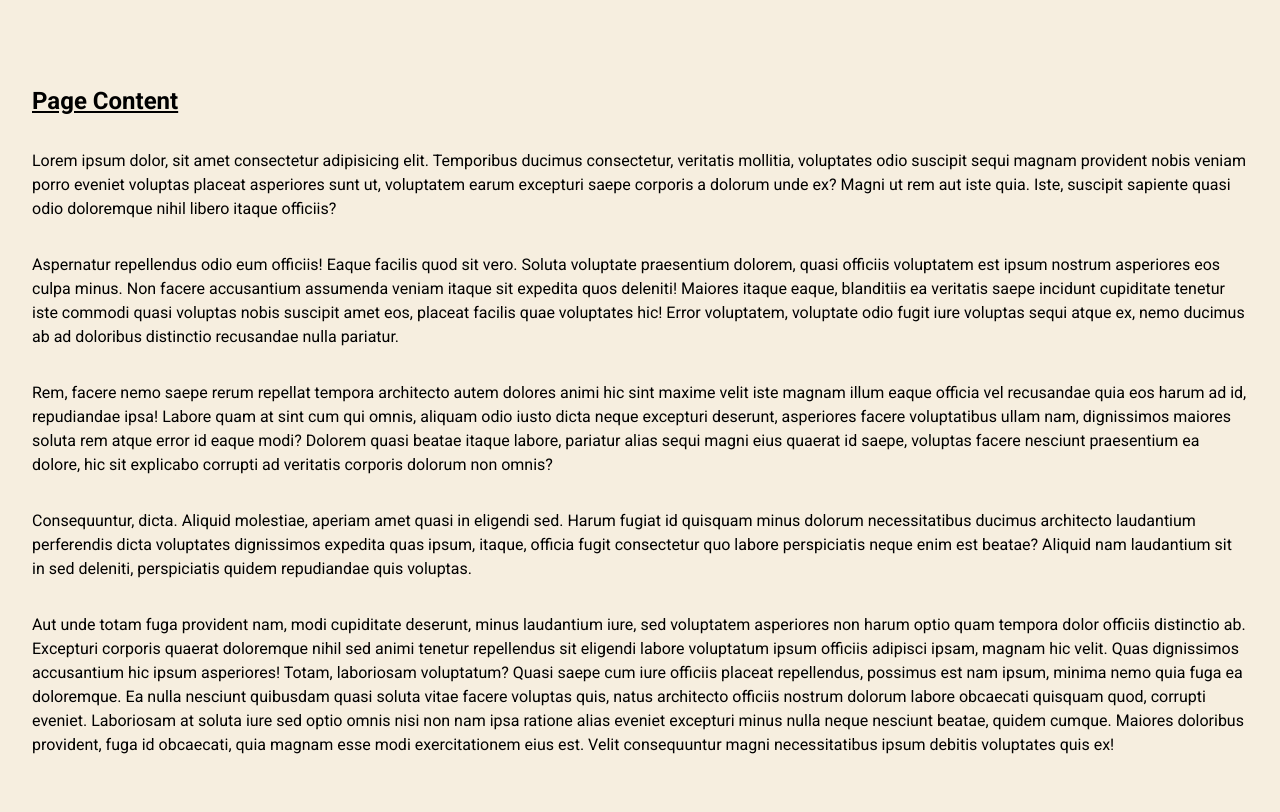
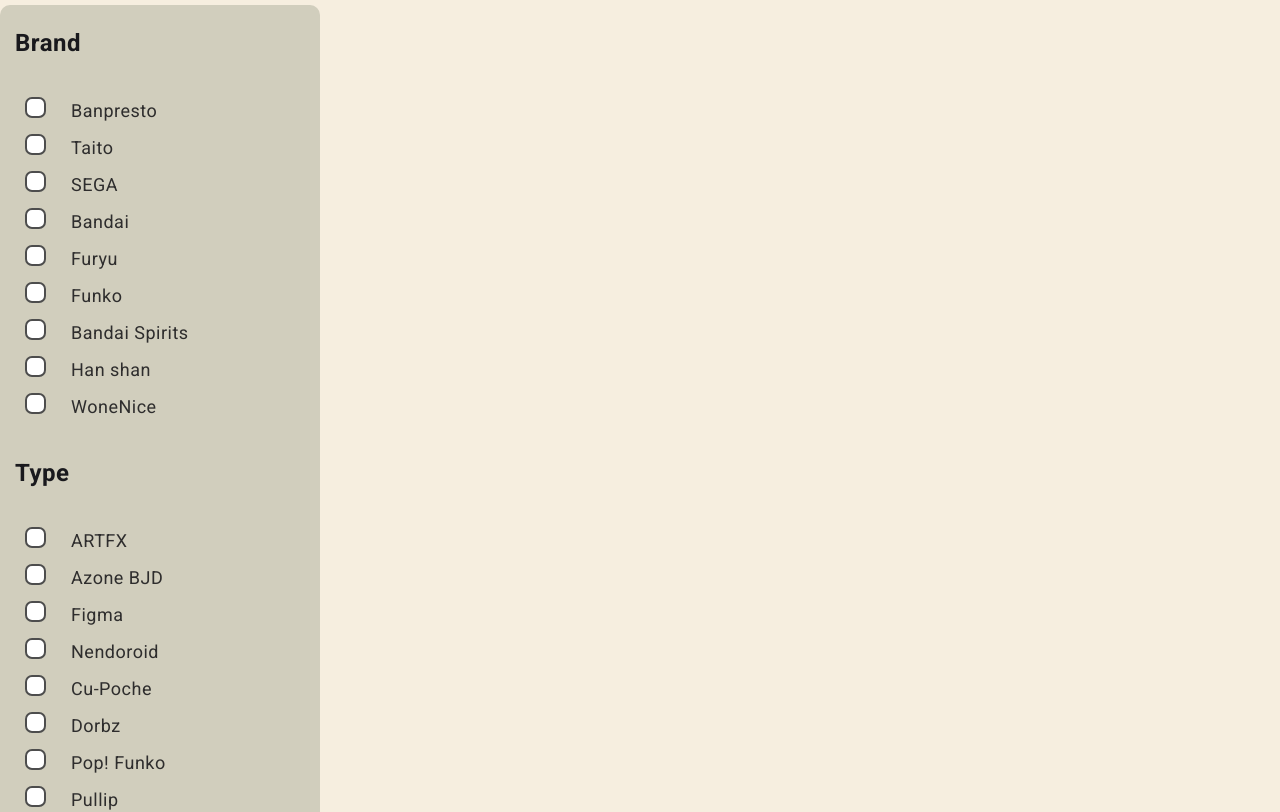
Before and after one commit to chingu-voyages/v43-tier2-team-15, a React (Vite) app: page / in a window 1280 px wide. Shown: the part 1720-2532 px from the top of the page. Built offline with nearby package versions, Linux system fonts and the light colour scheme.

Commit message:
removed the plain text

```diff
--- a/src/App.jsx
+++ b/src/App.jsx
@@ -14,65 +14,7 @@
       <Header />
       <NavBar />
       <WelcomeSection />
-      <ProductItem/>
-      <main className="min-h-[70vh] px-8 py-16">
-        <h2 className="text-2xl underline font-bold py-4 px-0">Page Content</h2>
-        <p className="py-4">
-          Lorem ipsum dolor, sit amet consectetur adipisicing elit. Temporibus
-          ducimus consectetur, veritatis mollitia, voluptates odio suscipit
-          sequi magnam provident nobis veniam porro eveniet voluptas placeat
-          asperiores sunt ut, voluptatem earum excepturi saepe corporis a
-          dolorum unde ex? Magni ut rem aut iste quia. Iste, suscipit sapiente
-          quasi odio doloremque nihil libero itaque officiis?{" "}
-        </p>
-        <p className="py-4">
-          Aspernatur repellendus odio eum officiis! Eaque facilis quod sit vero.
-          Soluta voluptate praesentium dolorem, quasi officiis voluptatem est
-          ipsum nostrum asperiores eos culpa minus. Non facere accusantium
-          assumenda veniam itaque sit expedita quos deleniti! Maiores itaque
-          eaque, blanditiis ea veritatis saepe incidunt cupiditate tenetur iste
-          commodi quasi voluptas nobis suscipit amet eos, placeat facilis quae
-          voluptates hic! Error voluptatem, voluptate odio fugit iure voluptas
-          sequi atque ex, nemo ducimus ab ad doloribus distinctio recusandae
-          nulla pariatur.{" "}
-        </p>
-        <p className="py-4">
-          Rem, facere nemo saepe rerum repellat tempora architecto autem dolores
-          animi hic sint maxime velit iste magnam illum eaque officia vel
-          recusandae quia eos harum ad id, repudiandae ipsa! Labore quam at sint
-          cum qui omnis, aliquam odio iusto dicta neque excepturi deserunt,
-          asperiores facere voluptatibus ullam nam, dignissimos maiores soluta
-          rem atque error id eaque modi? Dolorem quasi beatae itaque labore,
-          pariatur alias sequi magni eius quaerat id saepe, voluptas facere
-          nesciunt praesentium ea dolore, hic sit explicabo corrupti ad
-          veritatis corporis dolorum non omnis?
-        </p>
-        <p className="py-4">
-          Consequuntur, dicta. Aliquid molestiae, aperiam amet quasi in eligendi
-          sed. Harum fugiat id quisquam minus dolorum necessitatibus ducimus
-          architecto laudantium perferendis dicta voluptates dignissimos
-          expedita quas ipsum, itaque, officia fugit consectetur quo labore
-          perspiciatis neque enim est beatae? Aliquid nam laudantium sit in sed
-          deleniti, perspiciatis quidem repudiandae quis voluptas.{" "}
-        </p>
-        <p className="py-4">
-          Aut unde totam fuga provident nam, modi cupiditate deserunt, minus
-          laudantium iure, sed voluptatem asperiores non harum optio quam
-          tempora dolor officiis distinctio ab. Excepturi corporis quaerat
-          doloremque nihil sed animi tenetur repellendus sit eligendi labore
-          voluptatum ipsum officiis adipisci ipsam, magnam hic velit. Quas
-          dignissimos accusantium hic ipsum asperiores! Totam, laboriosam
-          voluptatum? Quasi saepe cum iure officiis placeat repellendus,
-          possimus est nam ipsum, minima nemo quia fuga ea doloremque. Ea nulla
-          nesciunt quibusdam quasi soluta vitae facere voluptas quis, natus
-          architecto officiis nostrum dolorum labore obcaecati quisquam quod,
-          corrupti eveniet. Laboriosam at soluta iure sed optio omnis nisi non
-          nam ipsa ratione alias eveniet excepturi minus nulla neque nesciunt
-          beatae, quidem cumque. Maiores doloribus provident, fuga id obcaecati,
-          quia magnam esse modi exercitationem eius est. Velit consequuntur
-          magni necessitatibus ipsum debitis voluptates quis ex!
-        </p>
-      </main>
+      <ProductItem />
       <Filters />
       <Card id={6} />
       <WorldDelivery />
```
